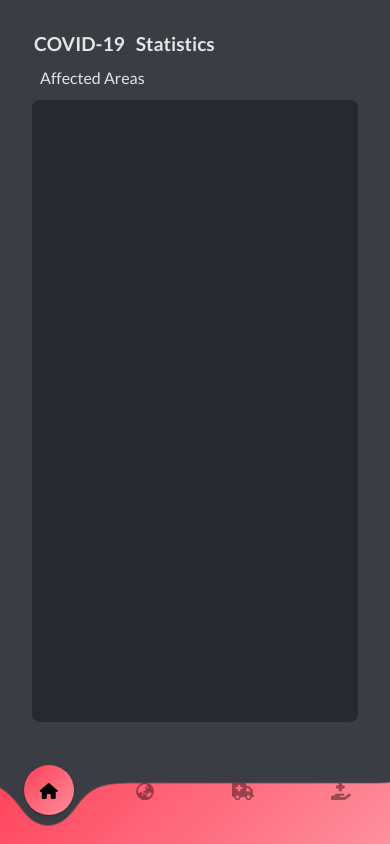
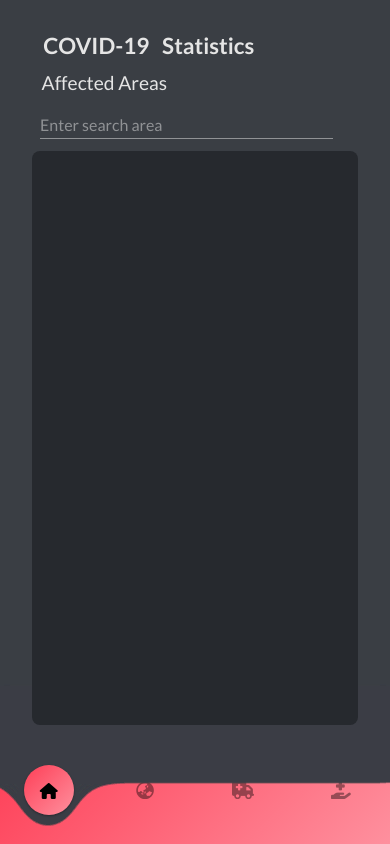
Before and after one commit to rishita2605/corona-webapi, a plain HTML site: page Front-end/index.html in a window 390 px wide. Drawn offline with nearby package versions, Linux system fonts and the light colour scheme.

Commit message:
home-complete-w/o map

```diff
--- a/Front-end/index.html
+++ b/Front-end/index.html
@@ -15,8 +15,17 @@
           <div class="main-content">
             <p class="main">COVID-19 &nbsp Statistics</p>
             <div class="affected-areas">Affected Areas</div>
+            <div class="formi">
+              <input type="text" name="name" required autocomplete="off">
+              <label name="name" class="label-name">
+                  <span class="content-name">
+                     Enter search area
+                  </span>
+                 </label>
+           </div>
             <div class="map col-1">
             </div>
+            <div class="world-map col-2"></div>
           </div>
         <div id="navbar">
           <div id="bubbleWrapper">
--- a/Front-end/navbar-mobile.scss
+++ b/Front-end/navbar-mobile.scss
@@ -1,9 +1,23 @@
 $big-bubble:64px;
+$height-field: 2em;
+$font-size-custom: 1em;
+$before-color:rgba(229, 229, 229, 0.5);
+$after-color: rgba(229, 229, 229, 1);
+$dark-grey:rgba(38, 41, 46, 1);
+$light-grey:rgba(58, 62, 68, 1);
+$font-color:rgba(229, 229, 229, 1);
+
 *{
   box-sizing:border-box;
   padding: 0;
   margin: 0;
   font-family: 'Lato', sans-serif;
+}
+
+@mixin removeStyle(){
+  outline: none;
+  background-color: none;
+  border: none;
 }
 body {
     background:pink;
@@ -16,18 +30,80 @@
     overflow: hidden;
     color: rgba(229, 229, 229, 1);
   }
+  .formi{
+    display: flex;
+    position: relative;
+    flex-direction: column;
+    width:90%;
+    height:$height-field;
+    overflow: hidden;
+    margin-left: 0.5em;
+}
+.formi input{
+    @include removeStyle();
 
+    height: 100%;
+    width:100%;
+    padding-top: $height-field - 1em;
+    background-color: $light-grey;
+    color: $before-color;
+        &:focus + .label-name .content-name, &:valid + .label-name .content-name{
+            /* :valid ensures that when input text is added and the focus is shifted somwehere else
+            the label doesn't come back to its initial position*/
+            color:$after-color;
+            font-size:$font-size-custom - $font-size-custom/10;
+            transform: translateY(-60%);
+        }
+
+
+}
+
+.formi label{
+    @include removeStyle();
+    position: absolute;
+    pointer-events: none;
+    width:100%;
+    height:100%;
+    bottom:0;
+    border-bottom: 0.1em solid $before-color;
+    color:$before-color;
+        &::after{
+            content: "";
+            position: absolute;
+            width:100%;
+            height: 100%;
+            border-bottom: 0.1em solid $after-color;
+            left:0;
+            transform: translateX(-100%);
+
+            /*Moving the blue line out of frame initially also,
+            since overflow is not hidden it is visible on the frame when overflow:hidden;
+            not applied to parent*/
+            transition: transform 500ms ease;
+        }
+
+}
+
+.content-name{
+    position: absolute;
+    top: $height-field - 1.5em;
+    transition: all 500ms ease;
+    font-size: $font-size-custom;
+}
+
+.formi input:focus + .label-name::after, .formi input:valid + label::after{
+    transform:translateX(0%);
+    border-color: $after-color;
+}
 
 
 @media screen and (max-width:450px){
-  .main{
 
-  }
   #navbarContainer{
     width:100%;
     height: 100%;
 
-    background-color: rgba(58, 62, 68, 1);
+    background-color: $light-grey;
     display: flex;
     justify-content: flex-end;
     flex-direction: column;
@@ -96,14 +172,14 @@
 
   }
   #bg{
-    background-color: rgba(58, 62, 68, 1);/*this is somehow responsible for the pits*/
+    background-color: $light-grey;/*this is somehow responsible for the pits*/
     width: 120%;
     height: 100%;
     margin-left: -10%;
   }
   #bgBubble{
     position: absolute;
-    background-color:rgba(58, 62, 68, 1);
+    background-color:$light-grey;
     width: $big-bubble;/*4em*/
     height: $big-bubble;
     border-radius: 50%;
@@ -148,7 +224,7 @@
   }
   .main-content{
     display: grid;
-    padding:2em;
+    padding:2em 2em 1em 2em;
     height:100%;
     width:100%;
     z-index: 9;
@@ -158,23 +234,24 @@
   }
   .main{
     grid-row: 1/1;
-
     font-weight: 700;
-    font-size: 1.2rem;
-    margin-left: 0.1em;
-
+    font-size: 1.4rem;
+    margin-left: 0.5em;
+    overflow: hidden;
 
   }
   .affected-areas{
     grid-row: 2/2;
     margin-left: 0.5em;
     font-weight: 400;
+    font-size: 1.2em;
   }
   .col-1{
-    grid-row: 3/50;
-    background-color: rgba(38, 41, 46, 1);
+    grid-row: 4/50;
+    background-color: $dark-grey;
     height:100%;
     width: 100%;
     border-radius: 0.5em;
   }
+
 }
```
Also changed, not shown: Front-end/navbar-mobile.css, 1 other file.
